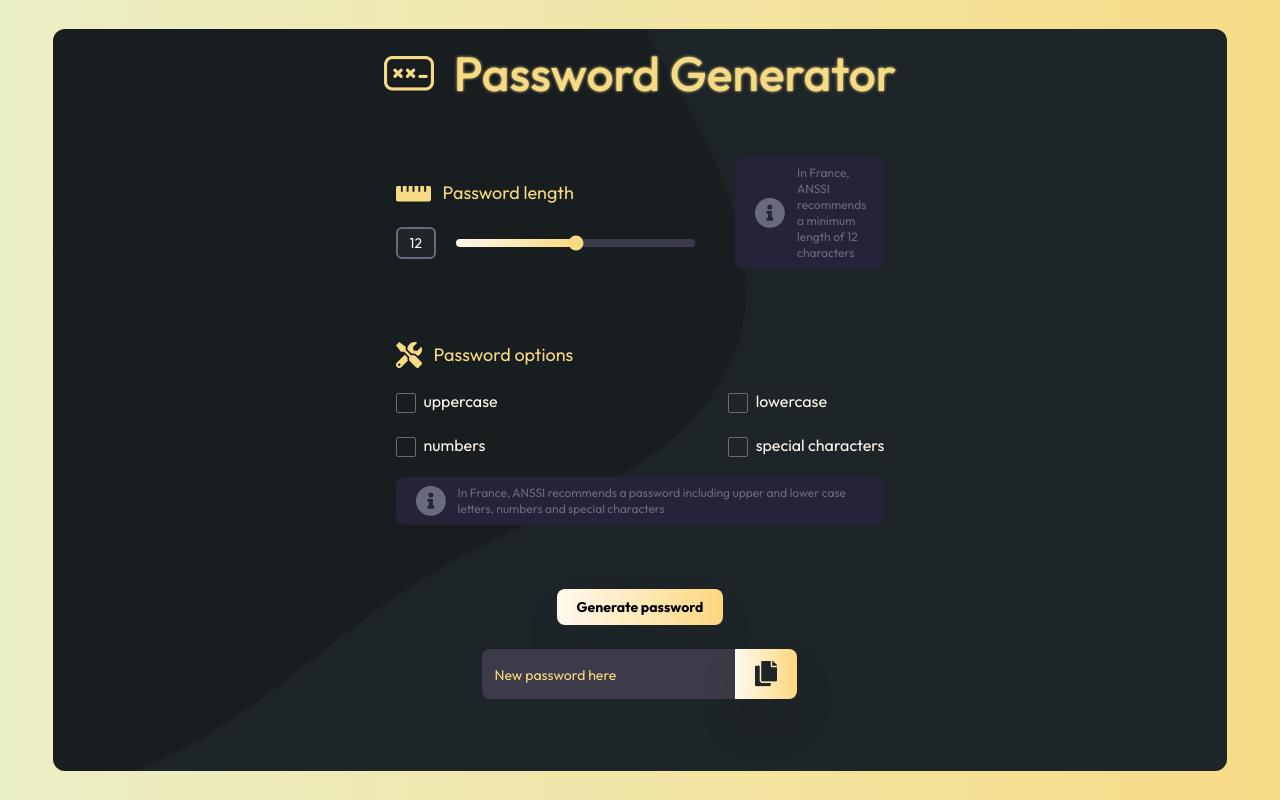
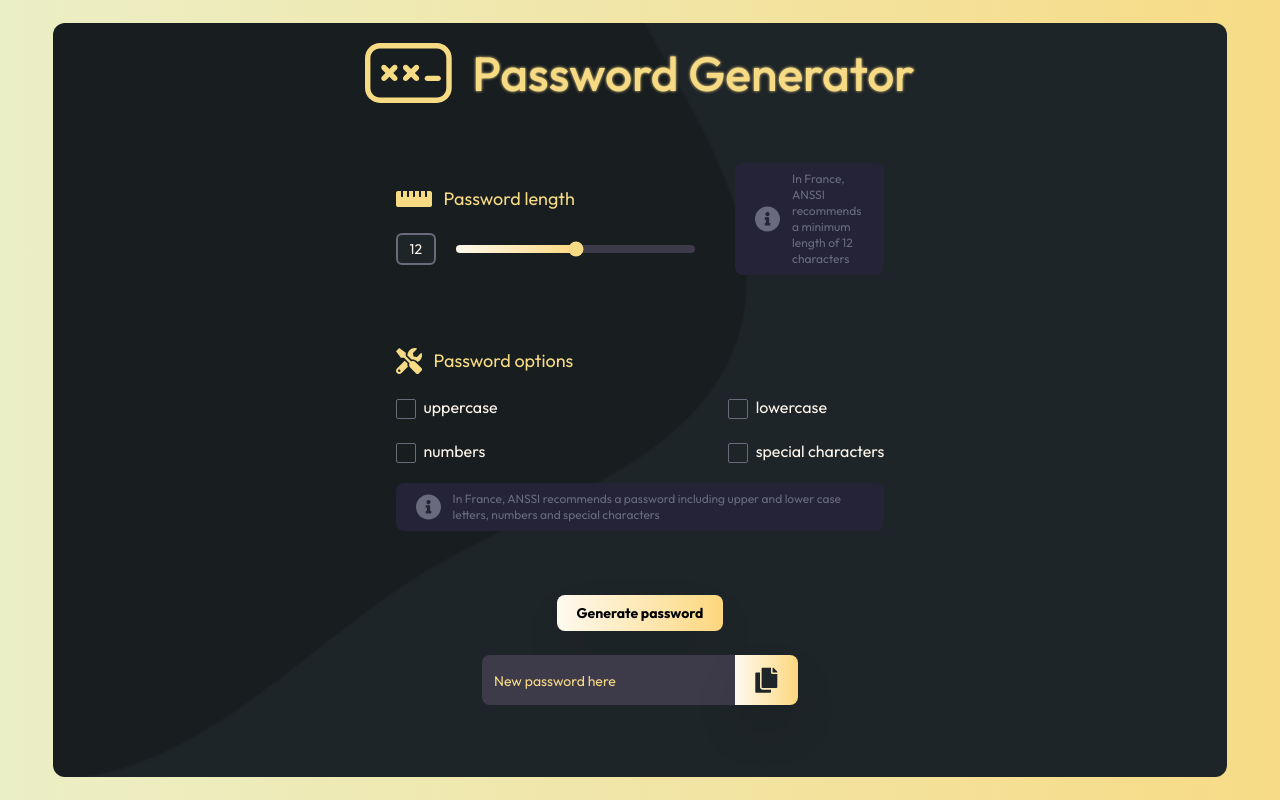
Before and after one commit to Ogust25/password_generator, a website: page index.html in a window 1280 px wide. Drawn offline with Linux system fonts and the light colour scheme.

Commit message:
modif img

```diff
--- a/index.html
+++ b/index.html
@@ -7,7 +7,7 @@
     <title>Password Generator</title>
 
     <!-- Links -->
-    <link rel="shortcut icon" href="./assets/images/password_logo.png" type="image/x-icon">
+    <link rel="shortcut icon" href="./assets/images/password_logo.svg" type="image/x-icon">
     <link rel="stylesheet" href="./dist/output.css">
     <link rel="preconnect" href="https://fonts.googleapis.com">
     <link rel="preconnect" href="https://fonts.gstatic.com" crossorigin>
@@ -18,7 +18,7 @@
 
         <!-- Title -->
         <header class="flex items-center justify-around p-5 text-yellow-custom sm:justify-center">
-            <img src="./assets/images/password_logo.png" alt="logo password">
+            <img src="./assets/images/password_logo.svg" alt="logo password">
             <h1 class="text-2xl font-medium drop-shadow-title sm:ml-5 lg:text-5xl">Password Generator</h1>
         </header>
 
@@ -27,7 +27,7 @@
             <section class="w-full flex flex-col items-center sm:justify-between sm:w-5/6 lg:w-5/12 sm:flex-row">
                 <div class="w-11/12 flex flex-col items-center">
                     <div class="flex text-yellow-custom w-full items-center">
-                        <img src="./assets/images/regle_logo.png" alt="logo regle">
+                        <img src="./assets/images/regle_logo.svg" alt="logo regle">
                         <h2 class="text-lg ml-3">Password length</h2>
                     </div>
                     <div class="flex justify-between w-full my-5 items-center">
@@ -36,7 +36,7 @@
                     </div>
                 </div>
                 <div class="flex items-center bg-info-bg w-11/12 sm:w-5/6 lg:w-5/12 px-5 py-2 rounded-lg mb-8 sm:ml-10">
-                    <img src="./assets/images/info_logo.png" alt="logo info">
+                    <img src="./assets/images/info_logo.svg" alt="logo info">
                     <p class="text-info-txt text-xs ml-3">In France, ANSSI recommends a minimum length of 12 characters</p>
                 </div>
             </section>
@@ -44,7 +44,7 @@
             <!-- Options -->
             <section class="w-full flex flex-col items-center sm:mt-10">
                 <div class="flex text-yellow-custom w-11/12 sm:w-5/6 lg:w-5/12 items-center">
-                    <img src="./assets/images/tool_logo.png" alt="logo tools">
+                    <img src="./assets/images/tool_logo.svg" alt="logo tools">
                     <h2 class="text-lg ml-3">Password options</h2>
                 </div>
                 <div class="flex my-5 sm:w-5/6 lg:w-5/12 sm:justify-between">
@@ -70,7 +70,7 @@
                     </div>
                 </div>
                 <div class="flex items-center bg-info-bg w-11/12 sm:w-5/6 lg:w-5/12 px-5 py-2 rounded-lg">
-                    <img src="./assets/images/info_logo.png" alt="logo info">
+                    <img src="./assets/images/info_logo.svg" alt="logo info">
                     <p class="text-info-txt text-xs ml-3">In France, ANSSI recommends a password including upper and lower case letters, numbers and special characters</p>
                 </div>
             </section>
@@ -84,7 +84,7 @@
             <div class="flex rounded-lg justify-center sm:mb-6">
                 <input class="p-3 placeholder:text-yellow-custom text-yellow-custom bg-input placeholder:text-sm rounded-tl-lg rounded-bl-lg" type="text" placeholder="New password here" id="inputPassword">
                 <button class="shadow-2xl bg-gradient-to-r from-gradient-l to-gradient-r flex rounded-tr-lg rounded-br-lg justify-center items-center py-3 px-5 hover:from-active hover:to-active" id="copy">
-                    <img src="./assets/images/copy_logo.png" alt="logo copy">
+                    <img src="./assets/images/copy_logo.svg" alt="logo copy">
                 </button>
             </div>
 
```
Also changed, not shown: assets/images/copy_logo.png (deleted), assets/images/copy_logo.svg (added), assets/images/info_logo.png (deleted), assets/images/info_logo.svg (added), assets/images/password_logo.png (deleted), assets/images/password_logo.svg (added), assets/images/regle_logo.png (deleted), assets/images/regle_logo.svg (added), assets/images/tool_logo.png (deleted), assets/images/tool_logo.svg (added).
